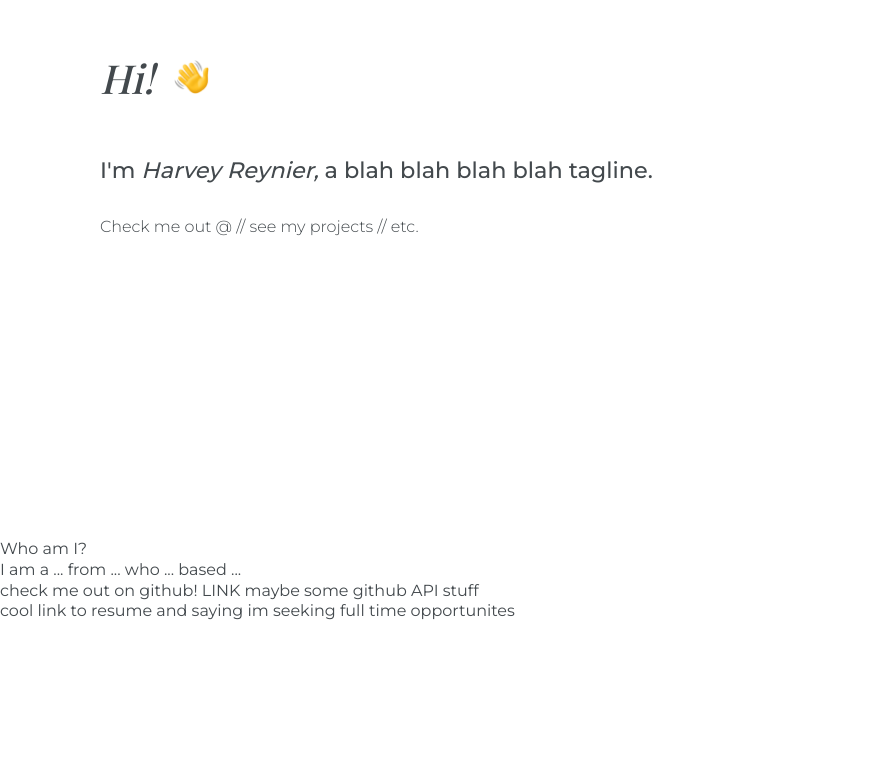
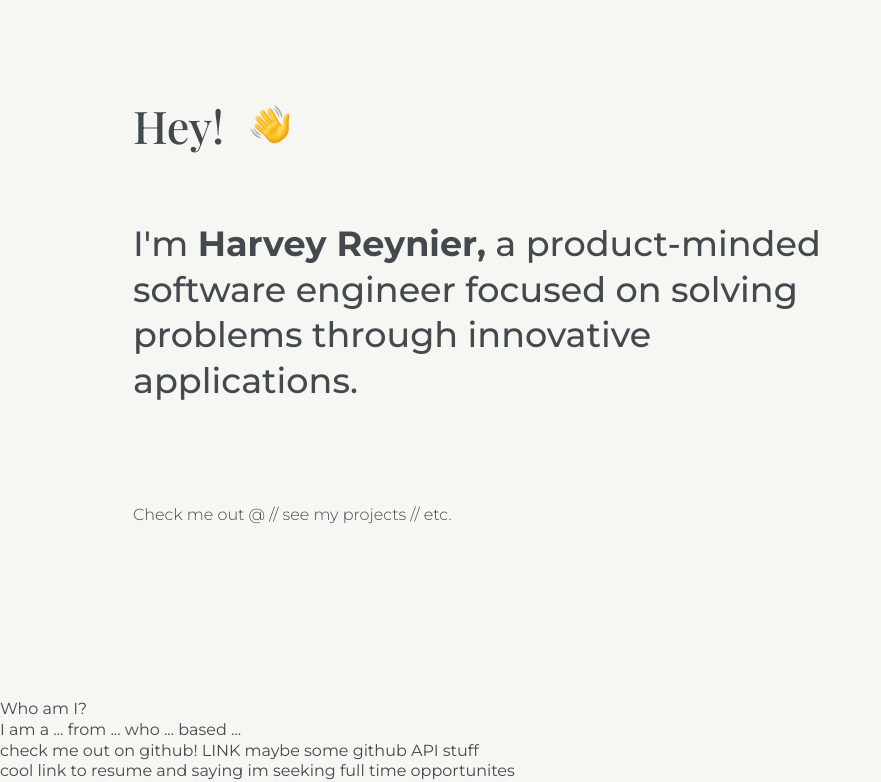
Before and after one commit to HarveyReynier/v1, a plain HTML site: page index.html in a window 1280 px wide. Shown: the part 101-883 px from the top of the page, without its empty margins (0-881 px from the left). Before the commit the page ends 800 px from the top, so only its background shows below. Drawn offline with nearby package versions, Linux system fonts and the light colour scheme.

Commit message:
Fixing layout.

```diff
--- a/index.html
+++ b/index.html
@@ -21,13 +21,13 @@
 <body>
     <header class="intro">
         <h1 class="hello">
-            Hi!
+            Hey!
             <span class="emoji wave"></span>
         </h1>
 
         <h2 class="tagline">
             I'm <span class="name">Harvey Reynier,</span>
-         a blah blah blah blah tagline.
+         a product-minded software engineer focused on solving problems through innovative applications.
         </h2>
 
         <h3 class="intro_links">
@@ -48,3 +48,5 @@
 
 </body>
 </html>
+
+<!-- animate on scroll ?-->
--- a/styles/styles.css
+++ b/styles/styles.css
@@ -5,7 +5,7 @@
 
 body, html {
     width: 100%;
-    background-color: rgb(255,255,255);
+    background-color: #F6F6F3;
     color: rgb(67, 73, 77);
 
 }
@@ -47,7 +47,10 @@ h1, h2, h3 {
     margin-block-end: 0.83em;
     margin-inline-start: 0px;
     margin-inline-end: 0px;
+
 }
+
+/* --- Utilities --- */
 
 .emoji {
     display: inline-block;
@@ -59,36 +62,38 @@ h1, h2, h3 {
 /* --- Intro/Header ---*/
 
 .intro {
-   height: 80vh;
+   height: 100vh;
    display: flex;
    flex-direction: column;
    max-width: 1440px;
-   padding: 120px 100px;
+   padding: 160px 133px;
    margin: 0px auto;
+   justify-content: space-around;
 }
 
 .hello {
     font-weight: 500;
-    font-size: 2.5em;
+    font-size: 2.8125em; /* 45px */
     font-family: 'Playfair Display', serif;
-    font-style: italic;
 }
 
 .wave {
     background-image: url(../img/wave.png);
-    margin-left: 10px;
+    margin-left: 15px;
     cursor: pointer;
-    width: 35px;
-    height: 35px;
+    width: 40px;
+    height: 40px;
 }
 
 .tagline {
     font-weight: 500;
-    font-size: 1.4em;
+    font-size: 2.1875em; /* 35px */
+    flex-grow: 3;
+    max-width: 700px;
 }
 
 .tagline .name {
-    font-style: oblique;
+    font-weight: 700;
 }
 
 .intro_links {
```
